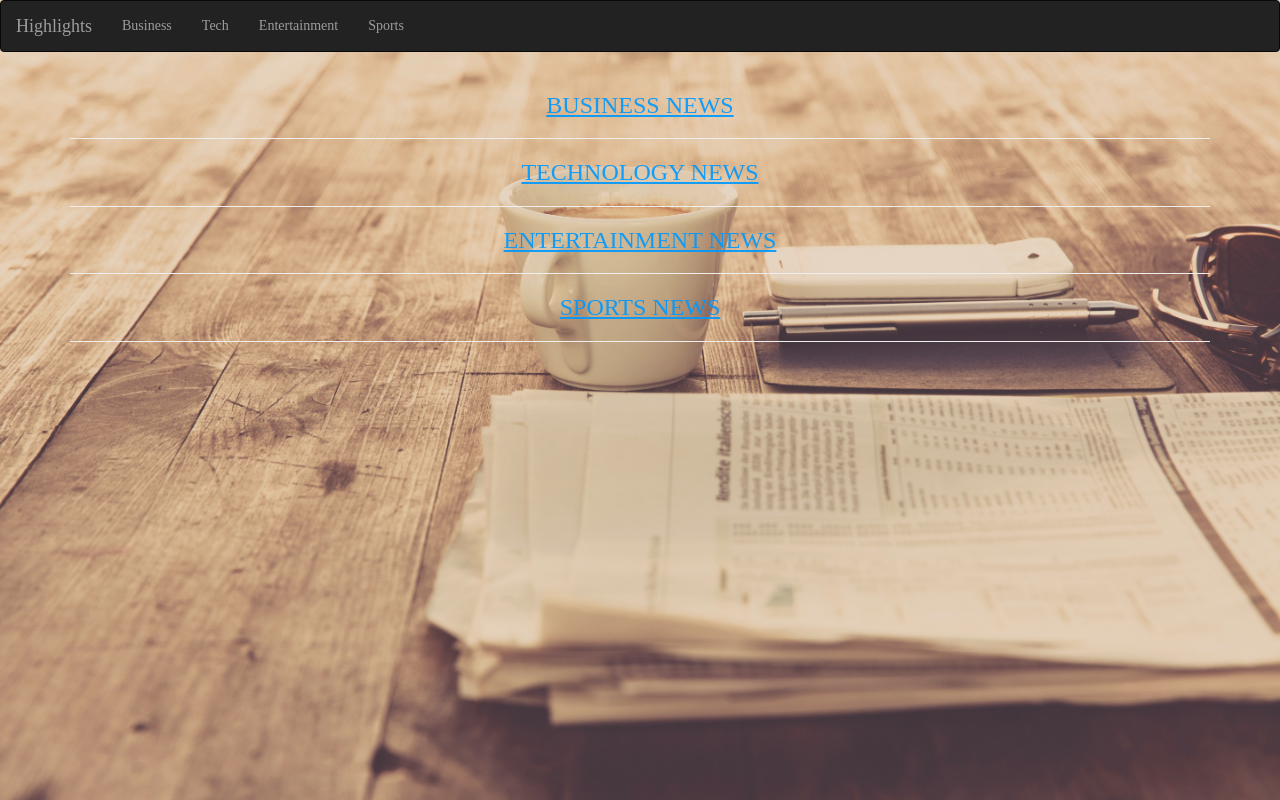
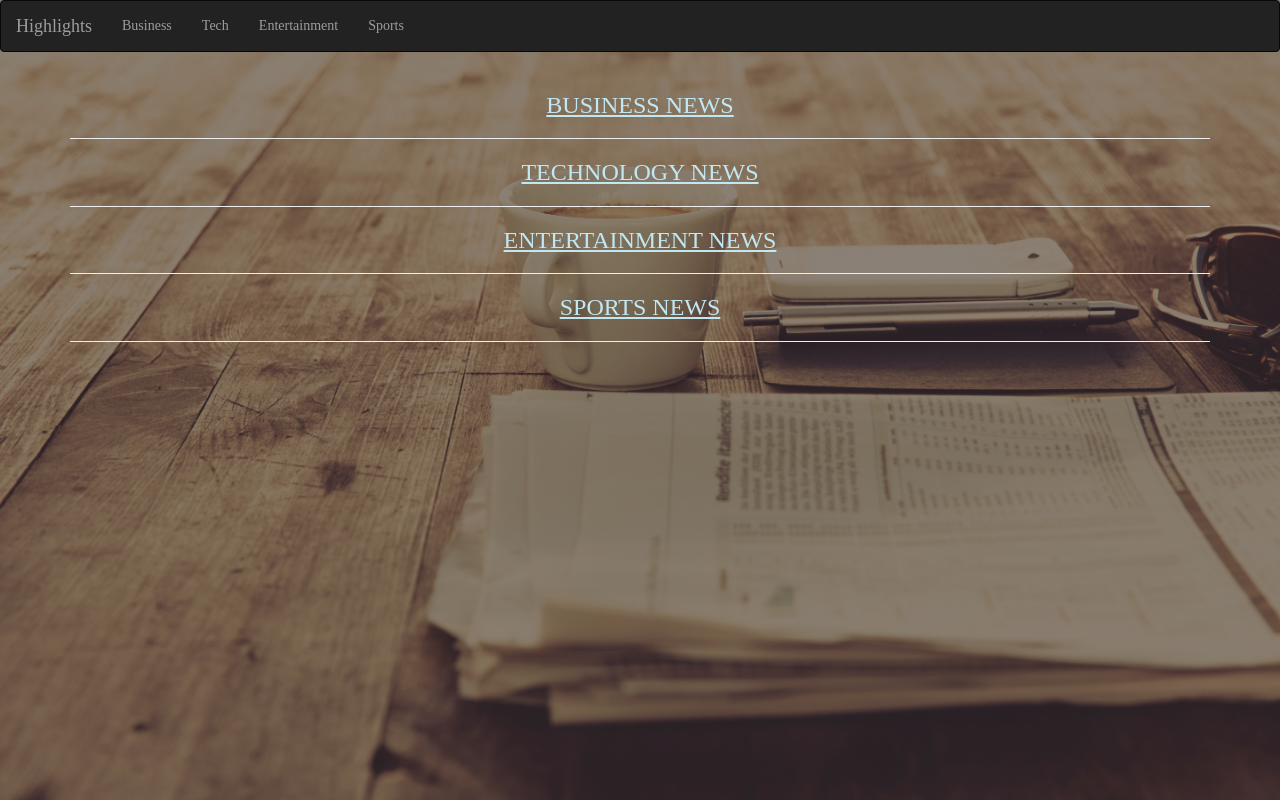
Before and after one commit to Missy-Olivia/News-Highlight, a Flask app: template app/templates/home.html in a window 1280 px wide. Run offline with Flask 2, Linux system fonts and the light colour scheme; the template is opened without the code that fills it, so the values that code supplies are empty; parts of the project's set-up code (start-up, migrations or seed data) failed here and were passed over; some libraries are stand-ins or nearby versions; some web fonts are replaced.

Commit message:
added final css stylings

```diff
--- a/app/templates/home.html
+++ b/app/templates/home.html
@@ -11,7 +11,7 @@
             @import url('https://fonts.googleapis.com/css2?family=Castoro&display=swap');
             body{
                 font-family: 'Castoro', serif;
-                background-image: url('../static/12.jpg');
+                background-image: linear-gradient(to right, rgba(0,0,0,0.4), rgba(0,0,0,0.4)), url('../static/12.jpg');
                 background-repeat: no-repeat;
                 background-size: cover;
                 background-attachment: fixed;
@@ -20,7 +20,7 @@
             h3{
                 text-transform: uppercase;
                 text-decoration: underline;
-                color:rgba(0, 153, 255, 0.918);
+                color:rgb(193, 231, 243);
             }
             </style>
         {% endblock %}
```
